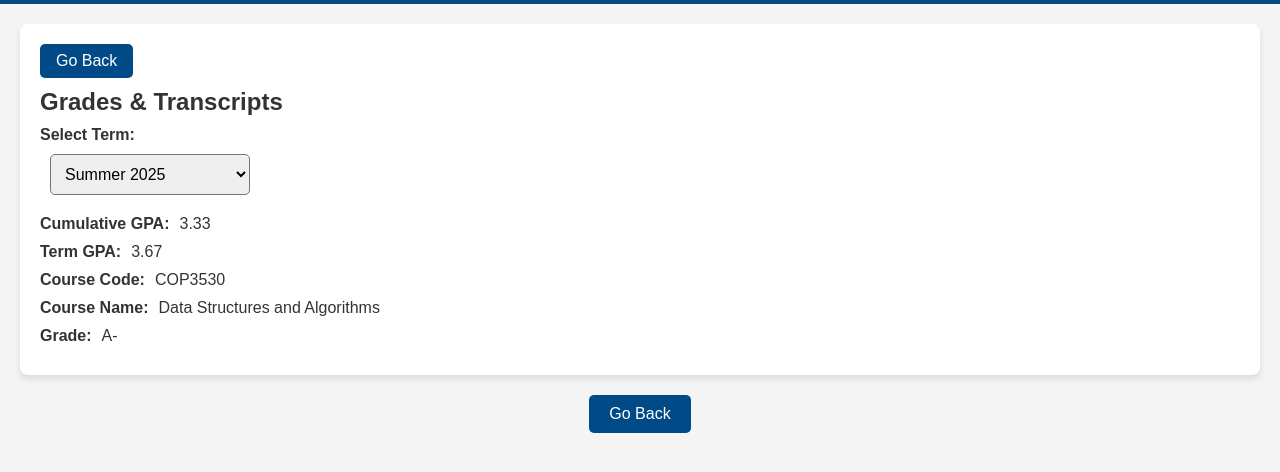
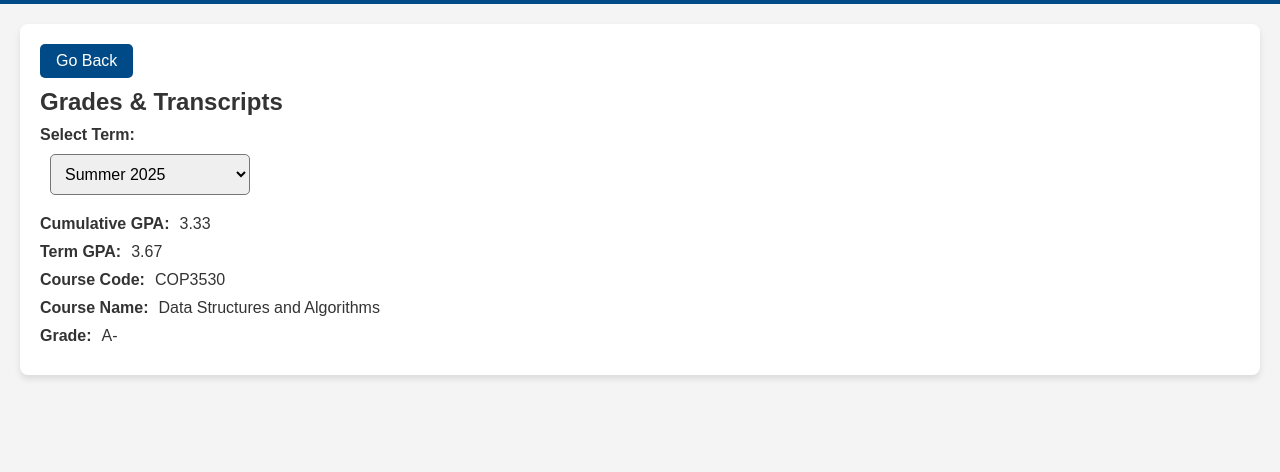
Before and after one commit to uf-cloud/grades, a plain HTML site: page index.html in a window 1280 px wide. Shown: the part 74-546 px from the top of the page. Drawn offline with Linux system fonts and the light colour scheme.

Commit message:
Add files via upload

```diff
--- a/index.html
+++ b/index.html
@@ -54,11 +54,6 @@
         </section>
     </div>
 
-    <div style="text-align: center; margin: 20px;">
-        <button onclick="window.location.href='https://one.uf.edu';" style="padding: 10px 20px; font-size: 1rem; background-color: #004b87; color: white; border: none; border-radius: 5px; cursor: pointer;">
-          Go Back
-        </button>
-      </div>
 
 
     <script src="script.js"></script>
```
